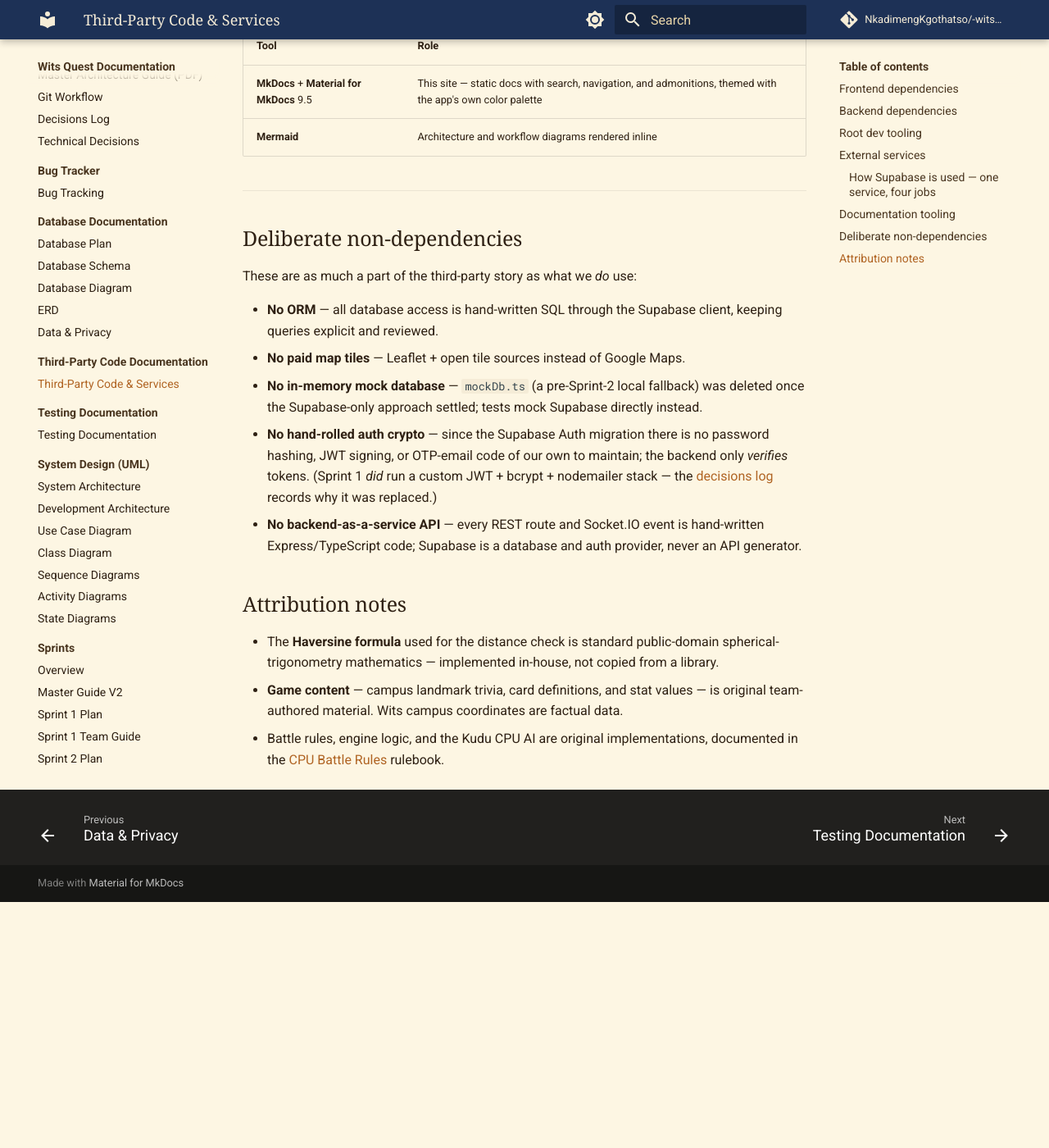
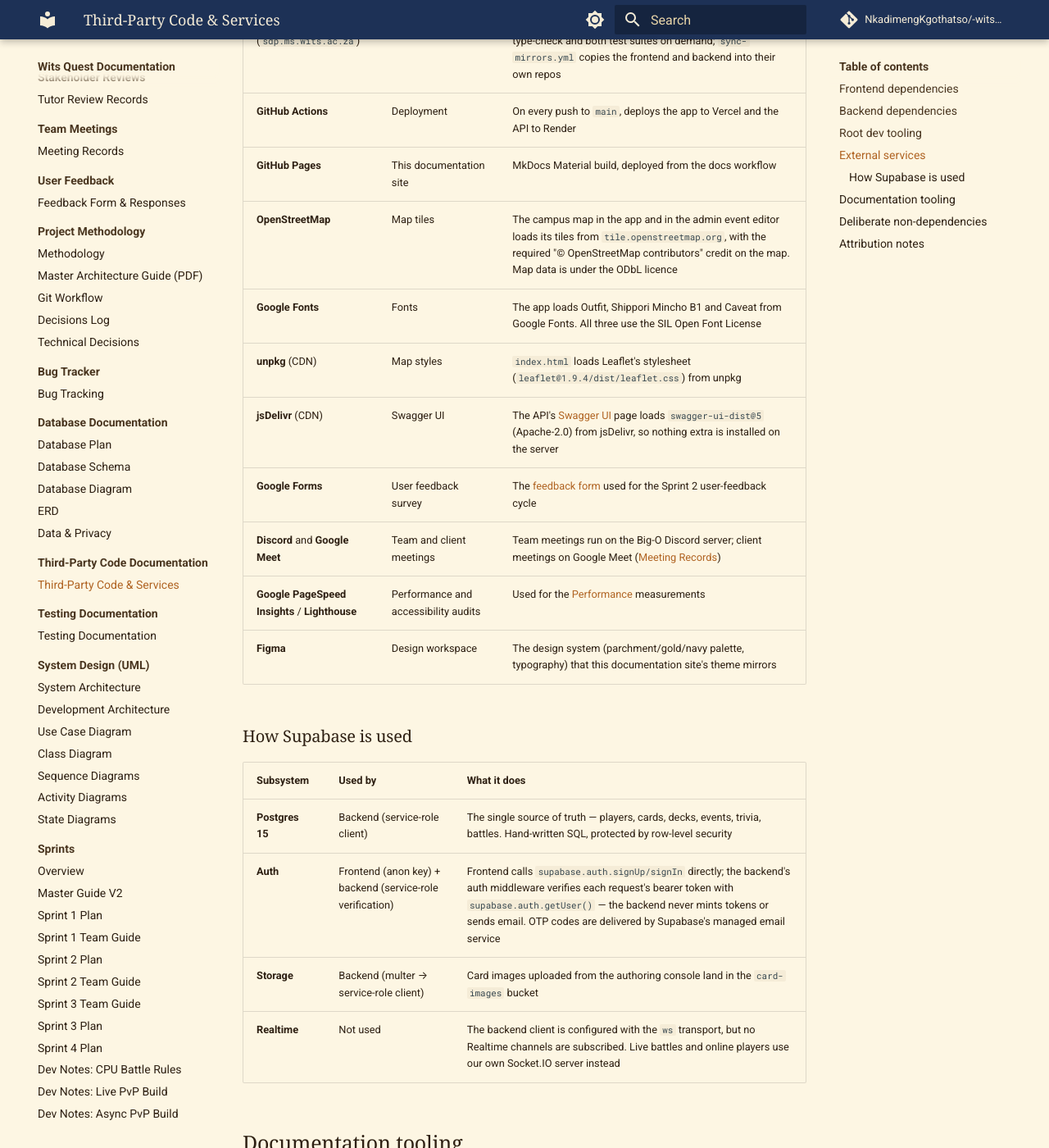
Before and after one commit to NkadimengKgothatso/-wits-quest, an MkDocs documentation site: the page built from docs/development/third-party.md, in a window 1280 px wide and 1400 px high, scrolled down 4309 px. Shown: the whole window at 82% size. Built offline with MkDocs 1.6.1 and Material for MkDocs 9.7.7, drawn with Linux system fonts in a browser that asks for light colours; comment, search, counter and statistics services are not loaded; before the commit the page ends 5409 px from its top, so only the background shows below that; some of the changed text lies outside the part shown.

Commit message:
Update third-party docs: licences, map tiles, fonts, CDNs and Realtime

```diff
--- a/docs/development/third-party.md
+++ b/docs/development/third-party.md
@@ -2,8 +2,10 @@
 
 Every library, framework, and external service the project depends on, verified against the actual `package.json` manifests of the [source repo](https://sdp.ms.wits.ac.za/big-o/Wits-Quest) (frontend, backend, and root). Written to satisfy the brief's third-party code documentation requirement — for the *reasoning* behind the bigger architectural choices, see [Technical Decisions](technical-decisions.md).
 
-!!! info "Licensing stance"
-    All dependencies are permissively licensed open source (MIT, Apache-2.0, ISC, or BSD). The only API key we use is a free OpenRouteService key for walking directions.
+Checked against the code on `main` (last changed 1 October 2026). Licences were read from each installed package on 8 October 2026.
+
+!!! info "Licences"
+    Almost every dependency uses a permissive open-source licence (MIT, Apache-2.0, ISC or BSD). The one exception is **react-leaflet**, which uses the **Hippocratic License 2.1**: free to use, but with ethical conditions on how the software may be used. A student campus game meets those conditions, but it isn't a standard open-source licence, so we note it here. The only API key we use is a free OpenRouteService key for walking directions.
 
 !!! note "Sprint 2 auth migration"
     The biggest third-party change in Sprint 2: authentication moved from a hand-rolled JWT + bcrypt + nodemailer stack to **Supabase Auth**. `jsonwebtoken`, `bcrypt`, and `nodemailer` were removed from the backend entirely — the backend now *verifies* Supabase-issued tokens rather than minting its own, and Supabase delivers the email OTPs. See the migration plan in the source repo (`personal/supabase-auth-migration-plan.md`).
@@ -14,36 +16,36 @@
 
 From `frontend/package.json`:
 
-| Dependency | Version | Role | Why this one |
-| :--- | :--- | :--- | :--- |
-| **react** / **react-dom** | ^18.2.0 | UI framework | Component model fits the screen-per-feature architecture; the team had existing experience with it |
-| **typescript** | ^5.2.2 | Type safety across both packages | Shared `Card`/`BattleState` types between engine, screens, and backend payloads catch contract drift at compile time |
-| **vite** | ^5.4.14 | Dev server & production bundler | Fast HMR for a map-heavy PWA; first-class TypeScript support |
-| **leaflet** + **react-leaflet** | ^1.9.4 / ^4.2.1 | Campus map rendering | Open-source renderer that displays Wits campus maps **without paid Google Maps API keys** — an explicit Sprint 1 decision ([SPRINT1.md](../sprints/SPRINT1.md)) |
-| **lucide-react** | ^0.344.0 | Icon set | Tree-shakeable SVG icons for the bottom nav, top bar, and screen chrome |
-| **canvas-confetti** | ^1.9.2 | Unlock/celebration animations | Lightweight particle effects for card-unlock moments; mocked in the test suite rather than snapshot-tested |
-| **html5-qrcode** | ^2.3.8 | QR scanner | Lets players scan an event's printed QR code with the phone camera when GPS is too weak |
-| **qrcode** | ^1.5.4 | QR generator | Draws the QR code admins print for each event |
-| **socket.io-client** | ^4.8.3 | Live PvP WebSocket client | Matches the backend's Socket.IO server for turn timers and synchronized two-player state |
-| **@supabase/supabase-js** | ^2.112.3 | Supabase Auth client + database access | Talks to Supabase Auth directly from the browser using the **anon key** (sign-up, sign-in, session refresh); never sees the service-role key |
+| Dependency | Version | Licence | Role | Why this one |
+| :--- | :--- | :--- | :--- | :--- |
+| **react** / **react-dom** | ^18.2.0 | MIT | UI framework | Component model fits the screen-per-feature architecture; the team had existing experience with it |
+| **typescript** | ^5.2.2 | Apache-2.0 | Type safety across both packages | Shared `Card`/`BattleState` types between engine, screens, and backend payloads catch contract drift at compile time |
+| **vite** | ^5.4.14 | MIT | Dev server & production bundler | Fast HMR for a map-heavy PWA; first-class TypeScript support |
+| **leaflet** + **react-leaflet** | ^1.9.4 / ^4.2.1 | BSD-2-Clause / Hippocratic-2.1 | Campus map rendering | Open-source renderer that displays Wits campus maps **without paid Google Maps API keys** — an explicit Sprint 1 decision ([SPRINT1.md](../sprints/SPRINT1.md)) |
+| **lucide-react** | ^0.344.0 | ISC | Icon set | Tree-shakeable SVG icons for the bottom nav, top bar, and screen chrome |
+| **canvas-confetti** | ^1.9.2 | ISC | Unlock/celebration animations | Lightweight particle effects for card-unlock moments; mocked in the test suite rather than snapshot-tested |
+| **html5-qrcode** | ^2.3.8 | Apache-2.0 | QR scanner | Lets players scan an event's printed QR code with the phone camera when GPS is too weak |
+| **qrcode** | ^1.5.4 | MIT | QR generator | Draws the QR code admins print for each event |
+| **socket.io-client** | ^4.8.3 | MIT | Live PvP WebSocket client | Matches the backend's Socket.IO server for turn timers and synchronized two-player state |
+| **@supabase/supabase-js** | ^2.112.3 | MIT | Supabase Auth client + database access | Talks to Supabase Auth directly from the browser using the **anon key** (sign-up, sign-in, session refresh); never sees the service-role key |
 
-**Frontend dev dependencies:** `vitest` ^1.6.0 + `@vitest/coverage-v8`, `jsdom` ^24, `@testing-library/react` / `-dom` / `-user-event`, and `fake-indexeddb` ^6.2.5 (stands in for the browser IndexedDB the offline queue targets in tests).
+**Frontend dev dependencies:** `vitest` ^1.6.0 + `@vitest/coverage-v8`, `@vitejs/plugin-react` ^4.3.4, `jsdom` ^24, `@testing-library/react` / `-dom` / `-user-event` / `-jest-dom`, `fake-indexeddb` ^6.2.5 (stands in for the browser IndexedDB the offline queue uses in tests), and type packages (`@types/*`).
 
 ## Backend dependencies
 
 From `backend/package.json`:
 
-| Dependency | Version | Role | Why this one |
-| :--- | :--- | :--- | :--- |
-| **express** | ^4.18.3 | API server (Node.js 20) | Minimal, well-understood HTTP layer; matches the team's JavaScript stack |
-| **socket.io** | ^4.7.4 | Live PvP transport | Turn timers, synchronized two-player state, and reconnection handling need bidirectional low-latency messaging that REST polling can't deliver cleanly |
-| **@supabase/supabase-js** | ^2.112.3 | Database + Auth + Storage client | Direct PostgreSQL access (**no ORM**, hand-written SQL with quoted camelCase column names — see [Database Plan](../database/database-plan.md)); the service-role client also verifies Supabase Auth tokens and uploads card images |
-| **ws** | ^8.21.3 | WebSocket transport for Supabase Realtime | Lets `supabase-js` receive live change feeds over WebSockets instead of polling |
-| **cors** | ^2.8.5 | Cross-origin policy | Frontend (Vercel) and backend (Render) live on different origins |
-| **dotenv** | ^16.4.5 | Environment configuration | Loads `SUPABASE_URL` / `SUPABASE_KEY` per environment without hardcoding |
-| **multer** | ^2.3.0 | Multipart uploads | Card image upload from the authoring console (5 MB limit) into Supabase Storage |
+| Dependency | Version | Licence | Role | Why this one |
+| :--- | :--- | :--- | :--- | :--- |
+| **express** | ^4.18.3 | MIT | API server (Node.js 20) | Minimal, well-understood HTTP layer; matches the team's JavaScript stack |
+| **socket.io** | ^4.7.4 | MIT | Live PvP transport | Turn timers, synchronized two-player state, and reconnection handling need bidirectional low-latency messaging that REST polling can't deliver cleanly |
+| **@supabase/supabase-js** | ^2.112.3 | MIT | Database + Auth + Storage client | Direct PostgreSQL access (**no ORM**, hand-written SQL with quoted camelCase column names — see [Database Plan](../database/database-plan.md)); the service-role client also verifies Supabase Auth tokens and uploads card images |
+| **ws** | ^8.21.3 | MIT | WebSocket transport for Supabase Realtime | `supabase-js` needs a WebSocket library to run in Node.js. The client is set up with it, but the app doesn't subscribe to any Realtime feeds; live updates go through Socket.IO |
+| **cors** | ^2.8.5 | MIT | Cross-origin policy | Frontend (Vercel) and backend (Render) live on different origins |
+| **dotenv** | ^16.4.5 | BSD-2-Clause | Environment configuration | Loads `SUPABASE_URL` / `SUPABASE_KEY` per environment without hardcoding |
+| **multer** | ^2.3.0 | MIT | Multipart uploads | Card image upload from the authoring console (5 MB limit) into Supabase Storage |
 
-**Backend dev dependencies:** `vitest` ^1.6.0 + `supertest` ^7.2.2 (route-level integration tests against mocked Supabase fixtures), `tsx` ^4.7.1, `typescript`.
+**Backend dev dependencies:** `vitest` ^1.6.0 + `@vitest/coverage-v8`, `supertest` ^7.2.2 (API tests against a mocked Supabase), `socket.io-client` ^4.8.3 (tests the live battle socket events), `tsx` ^4.7.1, `typescript` and type packages (`@types/*`).
 
 **Removed in the auth migration:** `jsonwebtoken`, `bcrypt`, `nodemailer` — no longer present anywhere in the dependency tree. Password hashing and email OTP delivery are now Supabase Auth's job.
 
@@ -68,17 +70,23 @@
 | **Gitea** (`sdp.ms.wits.ac.za`) | Source control + CI | University-hosted. `.gitea/workflows/ci.yml` runs lint, type-check and both test suites on demand; `sync-mirrors.yml` copies the frontend and backend into their own repos |
 | **GitHub Actions** | Deployment | On every push to `main`, deploys the app to Vercel and the API to Render |
 | **GitHub Pages** | This documentation site | MkDocs Material build, deployed from the docs workflow |
+| **OpenStreetMap** | Map tiles | The campus map in the app and in the admin event editor loads its tiles from `tile.openstreetmap.org`, with the required "© OpenStreetMap contributors" credit on the map. Map data is under the ODbL licence |
+| **Google Fonts** | Fonts | The app loads Outfit, Shippori Mincho B1 and Caveat from Google Fonts. All three use the SIL Open Font License |
+| **unpkg** (CDN) | Map styles | `index.html` loads Leaflet's stylesheet (`leaflet@1.9.4/dist/leaflet.css`) from unpkg |
+| **jsDelivr** (CDN) | Swagger UI | The API's [Swagger UI](swagger.md) page loads `swagger-ui-dist@5` (Apache-2.0) from jsDelivr, so nothing extra is installed on the server |
 | **Google Forms** | User feedback survey | The [feedback form](../project/user-feedback.md) used for the Sprint 2 user-feedback cycle |
+| **Discord** and **Google Meet** | Team and client meetings | Team meetings run on the Big-O Discord server; client meetings on Google Meet ([Meeting Records](../meetings/index.md)) |
+| **Google PageSpeed Insights** / **Lighthouse** | Performance and accessibility audits | Used for the [Performance](performance.md) measurements |
 | **Figma** | Design workspace | The design system (parchment/gold/navy palette, typography) that this documentation site's theme mirrors |
 
-### How Supabase is used — one service, four jobs
+### How Supabase is used
 
 | Subsystem | Used by | What it does |
 | :--- | :--- | :--- |
 | **Postgres 15** | Backend (service-role client) | The single source of truth — players, cards, decks, events, trivia, battles. Hand-written SQL, protected by row-level security |
 | **Auth** | Frontend (anon key) + backend (service-role verification) | Frontend calls `supabase.auth.signUp/signIn` directly; the backend's auth middleware verifies each request's bearer token with `supabase.auth.getUser()` — the backend never mints tokens or sends email. OTP codes are delivered by Supabase's managed email service |
 | **Storage** | Backend (multer → service-role client) | Card images uploaded from the authoring console land in the `card-images` bucket |
-| **Realtime** | Backend (`ws` transport) | Live change feeds without polling |
+| **Realtime** | Not used | The backend client is configured with the `ws` transport, but no Realtime channels are subscribed. Live battles and online players use our own Socket.IO server instead |
 
 ## Documentation tooling
 
@@ -94,13 +102,14 @@
 These are as much a part of the third-party story as what we *do* use:
 
 - **No ORM** — all database access is hand-written SQL through the Supabase client, keeping queries explicit and reviewed.
-- **No paid map tiles** — Leaflet + open tile sources instead of Google Maps.
+- **No paid map tiles** — Leaflet + OpenStreetMap tiles instead of Google Maps.
 - **No in-memory mock database** — `mockDb.ts` (a pre-Sprint-2 local fallback) was deleted once the Supabase-only approach settled; tests mock Supabase directly instead.
 - **No hand-rolled auth crypto** — since the Supabase Auth migration there is no password hashing, JWT signing, or OTP-email code of our own to maintain; the backend only *verifies* tokens. (Sprint 1 *did* run a custom JWT + bcrypt + nodemailer stack — the [decisions log](decisions-log.md) records why it was replaced.)
 - **No backend-as-a-service API** — every REST route and Socket.IO event is hand-written Express/TypeScript code; Supabase is a database and auth provider, never an API generator.
 
 ## Attribution notes
 
+- **Map data** is © OpenStreetMap contributors, shown on every map as their licence requires.
 - The **Haversine formula** used for the distance check is standard public-domain spherical-trigonometry mathematics — implemented in-house, not copied from a library.
 - **Game content** — campus landmark trivia, card definitions, and stat values — is original team-authored material. Wits campus coordinates are factual data.
 - Battle rules, engine logic, and the Kudu CPU AI are original implementations, documented in the [CPU Battle Rules](cpu-battle-rules.md) rulebook.
```
